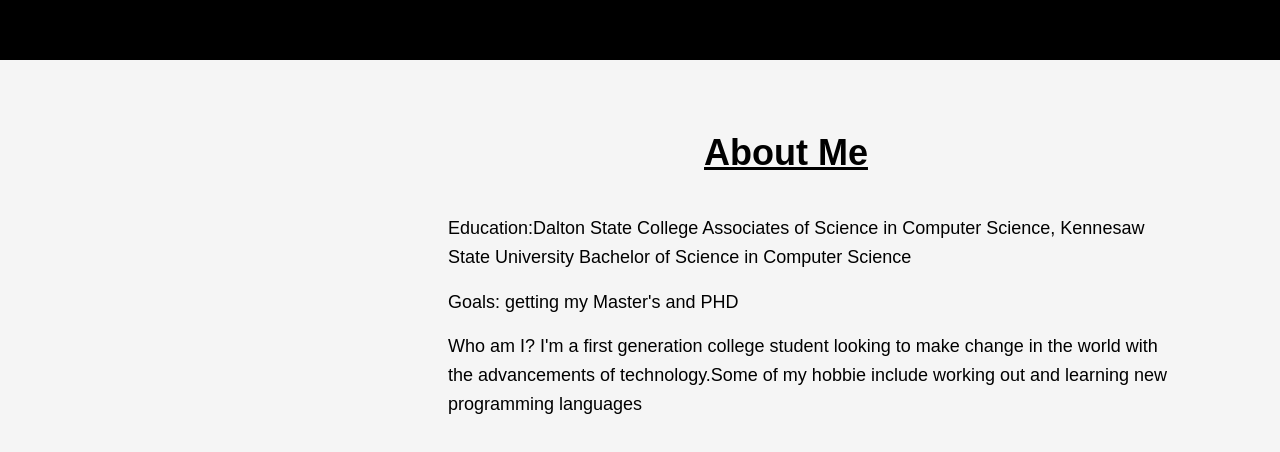
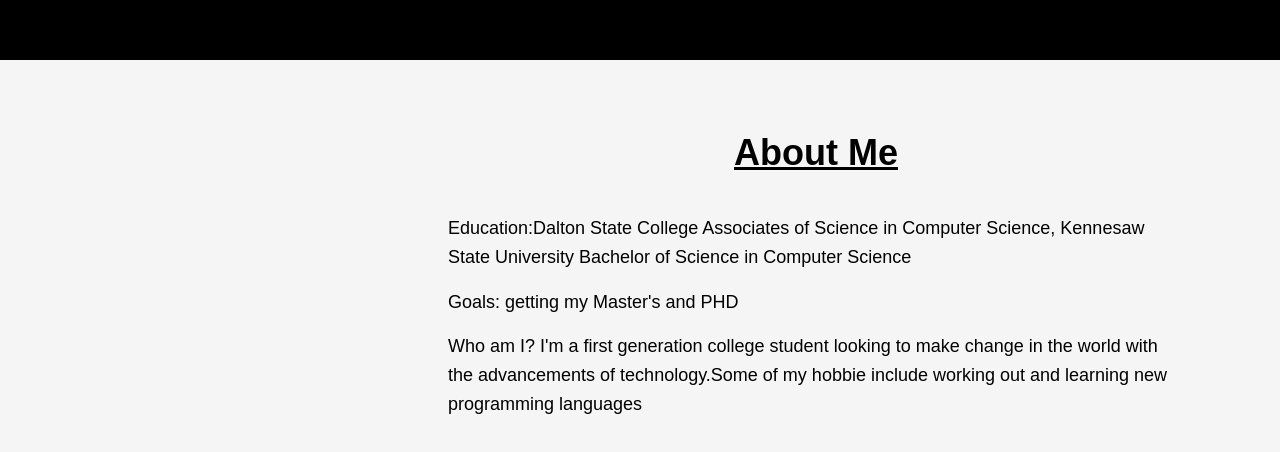
Before and after one commit to genjose12345/Web-portfolio, a React (Create React App) app: page / in a window 1280 px wide. Shown: the part 810-1262 px from the top of the page. Built offline with nearby package versions, Linux system fonts and the light colour scheme.

Commit message:
Add files via upload

```diff
--- a/src/App.css
+++ b/src/App.css
@@ -76,9 +76,8 @@
 }
 
 .about-section h1 {
-  text-align: left;
+  text-align: center;
   margin-bottom: 2rem;
-  margin-left: 16rem;
   font-size: clamp(24px, 4vw, 36px);
 }
 
```
